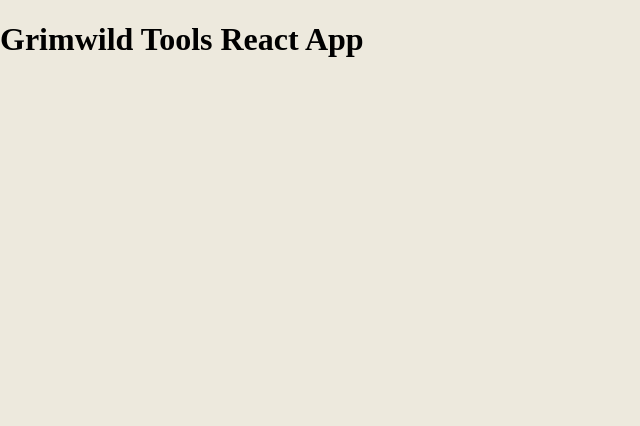
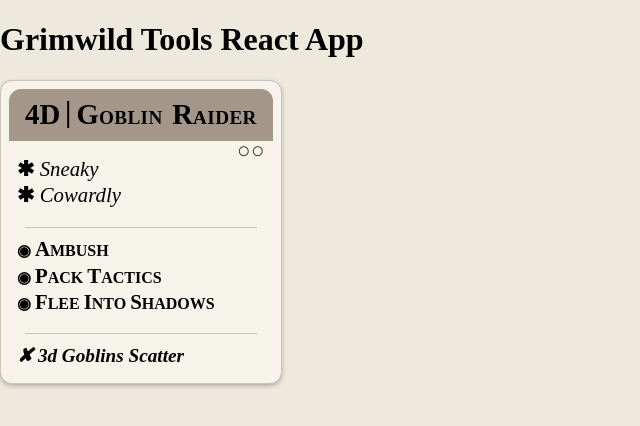
Before and after one commit to mvillaronga/grimwild-tools, a React (Vite) app: page / in a window 1280 px wide. Shown: the top 426 px of the page, without its empty margins (0-640 px from the left). Built offline with nearby package versions, Linux system fonts and the light colour scheme.

Commit message:
formated obstacle card

```diff
--- a/src/App.jsx
+++ b/src/App.jsx
@@ -1,10 +1,11 @@
-import React from 'react';
+import React from "react";
+import ObstacleCard from "./components/ObstacleCard";
 
 function App() {
   return (
     <div>
       <h1>Grimwild Tools React App</h1>
-      {/* Add your components here */}
+      <ObstacleCard />
     </div>
   );
 }
--- /dev/null
+++ b/src/components/ObstacleCard.css
@@ -0,0 +1,159 @@
+<!DOCTYPE html>
+<html lang="en">
+<head>
+<meta charset="UTF-8">
+<title>Goblin Raider – Grimwild block</title>
+
+<!-- Google Font similar to Tiller: Arvo Bold (free) -->
+<link href="https://fonts.googleapis.com/css2?family=Arvo:wght@700&display=swap" rel="stylesheet">
+
+<style>
+  body{
+    margin:0;
+    font-family:"Libre Baskerville",serif;
+    background:#ede9dd;
+  }
+
+  /* Card - auto width based on content */
+  .card{
+    display:inline-block;
+    border:1px solid #c9c4b4;
+    box-shadow:0 2px 4px rgba(0,0,0,.25);
+    background:#f6f3eb;
+    border-radius:.75rem;
+    overflow:hidden;
+  }
+
+  /* Header block */
+  .header{
+    position:relative;
+    background:#a49689;
+    color: #000;
+    margin:.5rem .5rem 0 .5rem;
+    padding:.6rem 1rem;
+    border-top-left-radius:.75rem;
+    border-top-right-radius:.75rem;
+    font-family:'Arvo',serif;
+    font-size:1.2rem;
+    font-weight:700;
+    letter-spacing:.02em;
+    text-transform:uppercase;
+  }
+
+  /* Slightly larger first letter of each word in header */
+  .header .initcap {
+    font-size:1.5em;
+    vertical-align:-0.1em;
+    letter-spacing:normal;
+    display:inline-block;
+  }
+
+  /* two hollow circles, right‑justified & vertically centred at header bottom */
+  .header::after{
+    content:"○○";
+    position:absolute;
+    right:.5rem;
+    bottom:-.6rem;
+    transform:translateY(50%);
+    font-family:'Arvo',serif;
+    font-size:1.4rem;
+    color:#3d2e2a;
+  }
+
+  /* Divider below header/circles */
+  hr.divider{
+    margin:1.2rem .5rem 0 .5rem;
+    border:0;
+    border-top:1px solid #c9c4b4;
+  }
+
+  /* Main section */
+  .section{
+    padding:.75rem 1rem 1rem 1rem;
+    font-size:1.2rem;
+  }
+
+  /* ✱ bullets for traits */
+  ul.traits{
+    list-style:none;
+    margin:.25rem 0 0;
+    padding:0;
+  }
+  ul.traits li{
+    margin:.15rem 0;
+    font-size:1.3rem;
+  }
+  ul.traits li::before{
+    content:"✱ ";
+    font-weight:700;
+    pointer-events: none;
+    user-select: none;
+  }
+  ul.traits em{font-style:italic;}
+
+  /* ◉ bullets for moves */
+  ul.moves{
+    list-style:none;
+    margin:.6rem 0 0;
+    padding:0;
+  }
+  ul.moves li{
+    margin:.15rem 0;
+    font-weight:900;
+    text-transform:uppercase;
+    font-size:1.0rem;
+  }
+  /* Make first letter of each word in moves slightly bigger */
+  ul.moves li .initcap {
+    font-size:1.3em;
+    vertical-align:baseline;
+    display:inline-block;
+  }
+  ul.moves li .move-rest {
+    font-size:1.0em;
+  }
+  ul.moves li::before{
+    content:"◉ ";
+    font-weight:700;
+    pointer-events: none;
+    user-select: none;
+  }
+
+  /* Failure line */
+  .fail{
+    margin-top:.6rem;
+    font-weight:700;
+    font-style:italic;
+  }
+</style>
+</head>
+<body>
+  <div class="card">
+    <div class="header">
+      <span class="initcap">4</span>d |
+      <span class="initcap">G</span>oblin
+      <span class="initcap">R</span>aider
+    </div>
+
+    <div class="section">
+      <!-- Traits -->
+      <ul class="traits">
+        <li><em>Sneaky</em></li>
+        <li><em>Cowardly</em></li>
+      </ul>
+      <hr class="divider">
+
+      <!-- Moves -->
+      <ul class="moves">
+        <li>Ambush</li>
+        <li>Pack Tactics</li>
+        <li>Flee into Shadows</li>
+      </ul>
+      <hr class="divider">
+
+      <!-- Failure state -->
+      <div class="fail">✘ 3d Goblins Scatter</div>
+    </div>
+  </div>
+</body>
+</html>
--- /dev/null
+++ b/src/components/ObstacleCard.jsx
@@ -0,0 +1,95 @@
+import React from "react";
+import "./ObstacleCard.css";
+
+export default function ObstacleCard({
+  pool = "4",
+  title = "Goblin Raider",
+  traits = ["Sneaky", "Cowardly"],
+  moves = ["Ambush", "Pack Tactics", "Flee into Shadows"],
+  failPool = "3",
+  failDesc = "Goblins Scatter"
+}) {
+  // Split title into words and render each with a larger first letter
+  const challengeName = title.split(" ").map((word, i) => (
+    <span
+      key={i}
+      style={{
+        display: "inline-flex",
+        alignItems: "baseline",
+        marginLeft: i === 0 ? 0 : "0.25em"
+      }}
+    >
+      <span className="initcap" style={{ verticalAlign: "baseline" }}>{word.charAt(0)}</span>
+      {word.slice(1)}
+    </span>
+  ));
+
+  // For moves: each word's first letter larger
+  function renderMove(move) {
+    return move.split(" ").map((word, i) => (
+      <span key={i} style={{ marginLeft: i === 0 ? 0 : "0.25em" }}>
+        <span className="initcap">{word.charAt(0)}</span>
+        <span className="move-rest">{word.slice(1)}</span>
+      </span>
+    ));
+  }
+
+  // For fail: capitalize each word and first letter larger
+  function renderFail(desc) {
+    return desc
+      .split(" ")
+      .map((word, i) => (
+        <span key={i} style={{ marginLeft: i === 0 ? 0 : "0.25em" }}>
+          <span className="initcap">{word.charAt(0).toUpperCase()}</span>
+          {word.slice(1)}
+        </span>
+      ));
+  }
+
+  return (
+    <div className="card">
+      <div
+        className="header"
+        style={{ display: "flex", alignItems: "baseline", gap: "0.25em" }}
+      >
+        <span style={{ display: "inline-flex", alignItems: "baseline" }}>
+          <span className="initcap" style={{ verticalAlign: "baseline" }}>{pool}</span>
+          <span className="initcap" style={{ verticalAlign: "baseline" }}>d</span>
+        </span>
+        <span
+          style={{
+            fontWeight: 700,
+            fontSize: "1.5em",
+            lineHeight: 1,
+            display: "inline-flex",
+            alignItems: "baseline",
+            position: "relative",
+            top: "-0.08em"
+          }}
+        >
+          |
+        </span>
+        {challengeName}
+      </div>
+      <div className="section">
+        <ul className="traits">
+          {traits.map((trait, i) => (
+            <li key={i}>
+              <em>{trait}</em>
+            </li>
+          ))}
+        </ul>
+        <hr className="divider" />
+        <ul className="moves">
+          {moves.map((move, i) => (
+            <li key={i}>{renderMove(move)}</li>
+          ))}
+        </ul>
+        <hr className="divider" />
+        <div className="fail">
+          ✘ <span>{failPool}d</span> {renderFail(failDesc)}
+        </div>
+      </div>
+    </div>
+  );
+}
```
